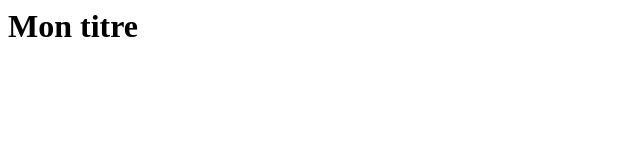
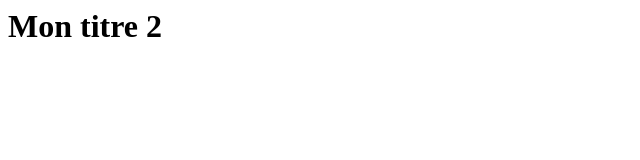
Before and after one commit to mbenreg/formation-git, a plain HTML site: page index.html in a window 1280 px wide. Shown: the full height of the page, 0-640 px from the left. Drawn offline with Linux system fonts and the light colour scheme.

```diff
--- a/index.html
+++ b/index.html
@@ -1,5 +1,5 @@
 <html>
 <body>
-<h1>Mon titre</h1>
+<h1>Mon titre 2</h1>
 </body>
 </html>
```
Also changed, not shown: 1 other file.
